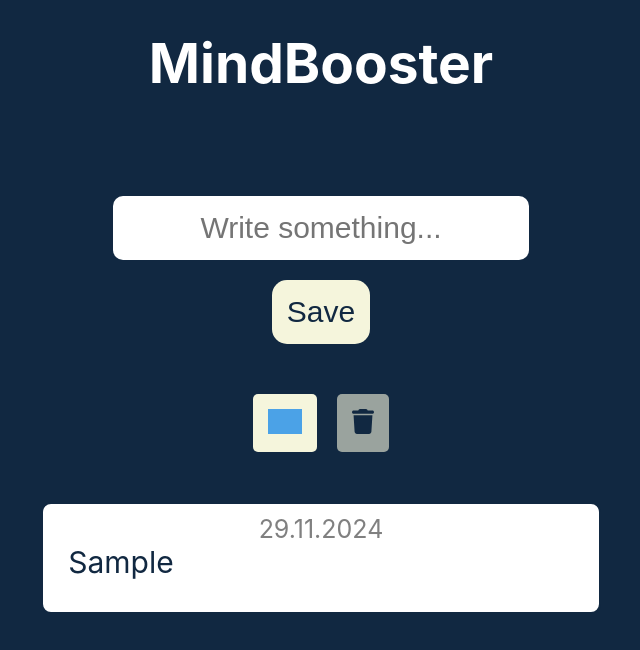
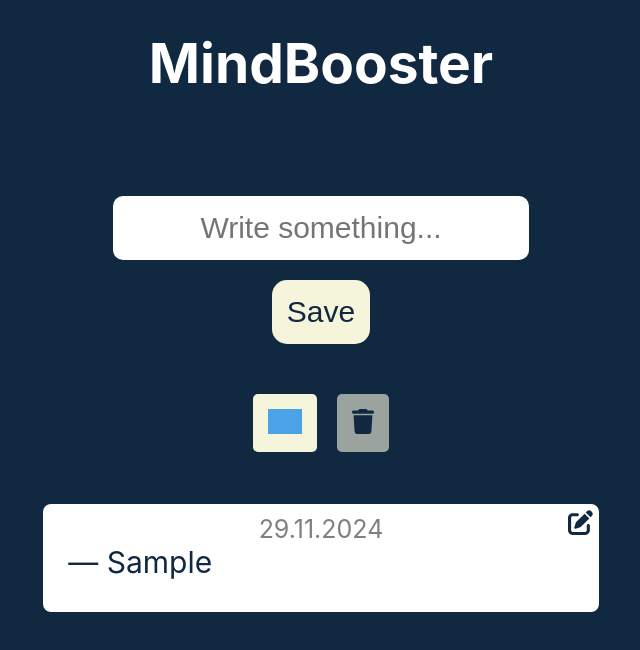
Before and after one commit to olxovikov/mindbooster, a React (Vite) app: page / in a window 1280 px wide. Both pictures are taken after typing "Sample" into the empty fields and a click on the button "Save". Shown: the top 650 px of the page, without its empty margins (319-959 px from the left). Built offline with nearby package versions, Linux system fonts and the light colour scheme; grey boxes are pictures that could not be loaded.

Commit message:
edit button

```diff
--- a/src/App.jsx
+++ b/src/App.jsx
@@ -32,13 +32,13 @@ function App() {
   })
 
     if (reports.length && reports[0].date === currentDate) {
-      reports[0].text += `\n${newText}`
+      reports[0].text += `\n— ${newText}`
       setReports([...reports])
       localStorage.setItem('REPORT_DATA', JSON.stringify([...reports]))
     }
     else {
       const newReport = {
-        text: newText,
+        text: `— ${newText}`,
         isSelected: false,
         id: uuidv4(),
         date: currentDate
--- a/src/components/Reports/Report.jsx
+++ b/src/components/Reports/Report.jsx
@@ -2,9 +2,11 @@ import { useEffect } from 'react';
 import { useState } from 'react'
 import ReactTextareaAutosize from 'react-textarea-autosize'
 import styles from './Report.module.css'
+import edit from '../../img/pen-to-square-solid.svg'
 
 function Report(props) {
     const [textArea, setTextArea] = useState(props.text);
+    const [stopEdit, setStopEdit] = useState(true)
 
     useEffect(()=>{
 
@@ -20,12 +22,23 @@ function Report(props) {
         setTextArea(props.text)
     }, [props.text])
 
+    function changeEditMode(event) {
+        event.stopPropagation()
+
+        if (stopEdit) {
+            setStopEdit(false)
+        }
+        else {setStopEdit(true)}
+
+    }
+
     return (
         <div onClick={()=>{return props.selectReport(props.id)}} className={props.isSelected ? styles.selectedReport : styles.report}>
             <label id={styles.date}>
                 {props.date}
             </label>
-            <ReactTextareaAutosize onClick={(event)=>event.stopPropagation()} value={textArea} onChange={(event)=>setTextArea(event.target.value)} style={props.isSelected ? {color: 'grey'} : {color:'rgb(17,40,65)'}}/>
+            <ReactTextareaAutosize disabled={stopEdit} onClick={(event)=>event.stopPropagation()} value={textArea} onChange={(event)=>setTextArea(event.target.value)} style={props.isSelected ? {color: 'grey'} : {color:'rgb(17,40,65)'}}/>
+            <button onClick={changeEditMode}><img style={stopEdit ? null : {filter: 'invert(79%) sepia(47%) saturate(5961%) hue-rotate(113deg) brightness(92%) contrast(105%)'}} src={edit} /></button>
         </div>
     )
 }
--- a/src/components/Reports/Report.module.css
+++ b/src/components/Reports/Report.module.css
@@ -1,4 +1,5 @@
 .report {
+    position: relative;
     margin: 15px;
     padding: 10px 25px 25px 25px;
     border-radius: 10px;
@@ -21,6 +22,7 @@
 }
 
 .selectedReport {
+    position: relative;
     margin: 15px;
     padding: 10px 25px 25px 25px;
     border-radius: 10px;
@@ -49,6 +51,42 @@ textarea:focus {
     outline: none;
 }
 
+.report button {
+    position:absolute;
+    top: 5px;
+    right: 0px;
+    background-color: initial;
+    border: none;
+}
+
+.selectedReport button {
+    position:absolute;
+    top: 5px;
+    right: 0px;
+    background-color: initial;
+    border: none;
+}
+
+.report img {
+    height: 25px;
+    filter: invert(11%) sepia(47%) saturate(1375%) hue-rotate(180deg) brightness(94%) contrast(92%);
+    transition: all 0.2s ease-out;
+}
+
+.report img:hover {
+    transform: scale(1.05, 1.05);
+}
+
+.selectedReport img {
+    height: 25px;
+    filter: invert(50%) sepia(2%) saturate(11%) hue-rotate(344deg) brightness(101%) contrast(91%);
+    transition: all 0.2s ease-out;
+}
+
+.selectedReport img:hover {
+    transform: scale(1.05, 1.05);
+}
+
 @media (max-width: 719px) {
     .report {
         width: 70%;
```
Also changed, not shown: src/img/pen-to-square-solid.svg (added).
